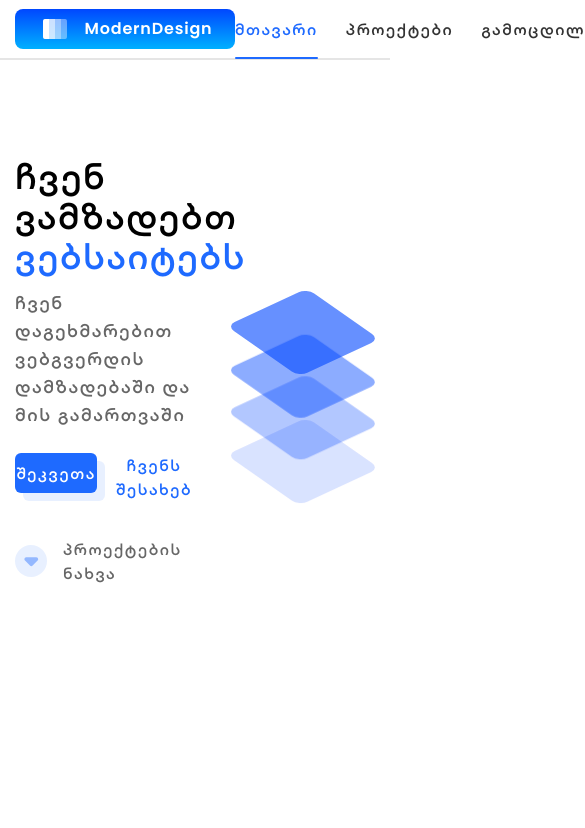
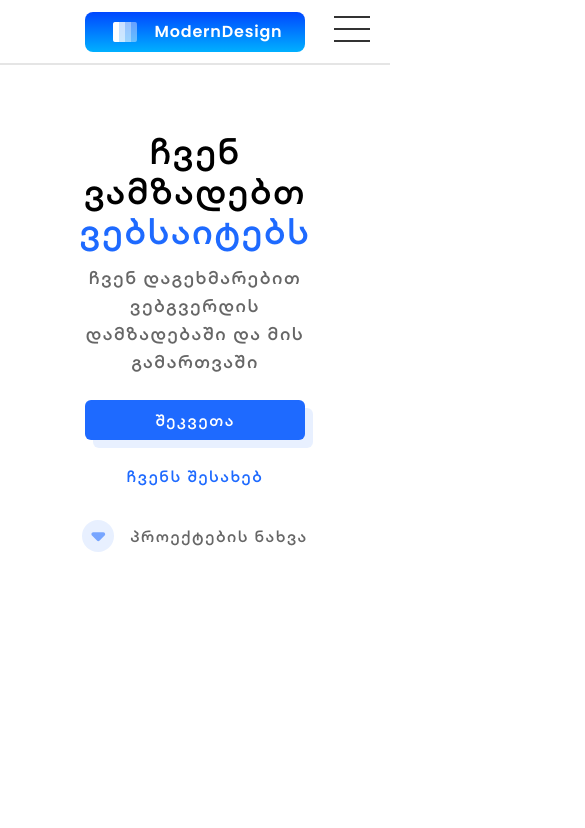
Before and after one commit to ModernDesigners/ModernDesign, a React (Vite) app: page / in a window 390 px wide. Shown: the top 828 px of the page, 585 px wide, since content can reach past the window. Built offline with nearby package versions, Linux system fonts and the light colour scheme.

Commit message:
Added Navbar/HeroPage Respnsive

```diff
--- a/src/App.tsx
+++ b/src/App.tsx
@@ -11,11 +11,11 @@ function App() {
     <>
       <Navbar />
       <Hero />
-      <Projects />
+      {/* <Projects />
       <Experience />
       <Service />
       <Contact />
-      <Footer />
+      <Footer />  */}
     </>
   );
 }
--- a/src/components/Navbar.tsx
+++ b/src/components/Navbar.tsx
@@ -8,16 +8,46 @@ export default function Navbar() {
     name: string;
     link: string;
   }[] = navLinks;
+
+  const [isNavbarOpen, setIsNavbarOpen] = useState<boolean>(false);
+  console.log(isNavbarOpen);
+
   return (
-    <nav className=" w-full border-b-2 top-0 border-navLine h-[60px] z-10 bg-white">
-      <div className=" max-w-[1350px] px-[15px] m-auto  flex items-center justify-between h-full">
-        <div className="h-[40px] logo flex justify-center items-center gap-3 iconBg cursor-pointer min-w-[220px] rounded-lg">
-          {IiconBG}{" "}
+    <nav
+      className={`w-full border-b-2 top-0 border-navLine h-[65px]  z-10 transition-all  bg-white md:fixed md:overflow-hidden md:pb-3 ${
+        isNavbarOpen ? "!h-[410px]" : ""
+      } `}
+    >
+      <div
+        onClick={() => setIsNavbarOpen((state) => !state)}
+        className=" h-9 aspect-square absolute top-4 right-5 items-center z-30 flex-col gap-[10px] hidden lg:flex md:flex"
+      >
+        <span
+          className={`block w-full h-[2px] transition-transform duration-150 bg-mainBlack ${
+            isNavbarOpen ? "translate-y-3 rotate-45" : ""
+          }`}
+        ></span>
+        <span
+          className={`block w-full h-[2px] transition-opacity duration-150 bg-mainBlack ${
+            isNavbarOpen ? "opacity-0" : ""
+          } `}
+        ></span>
+        <span
+          className={`block w-full h-[2px] transition-transform duration-150 bg-mainBlack ${
+            isNavbarOpen ? "-translate-y-3 -rotate-45" : ""
+          }`}
+        ></span>
+      </div>
+
+      <div className="max-w-[1350px] px-[15px] m-auto  flex items-center justify-between h-full md:flex-col md:pt-3 ">
+        <div className="min-h-[40px]   logo flex justify-center items-center gap-3 iconBg cursor-pointer min-w-[220px] rounded-lg ">
+          {IiconBG}
           <p className=" font-main2 text-white tracking-wider">ModernDesign</p>
         </div>
-        <ul className="  inline-flex items-center gap-7">
+        <ul className="  inline-flex items-center gap-7 md:flex-col">
           {navButtons.map((e, i) => (
             <li
+              onClick={() => setIsNavbarOpen(false)}
               className={` h-[60px] relative text-mainBlack flex  before:w-full items-center text-base before:transition-transform before:duration-300 before:origin-left before:content-[''] before:absolute before:bottom-0 before:h-[2px] rounded-lg before:rounded before:bg-main before:scale-x-0 ${
                 navActive == i ? " before:scale-x-100" : " before:scale-x-0"
               }`}
--- a/src/index.css
+++ b/src/index.css
@@ -5,6 +5,7 @@
 @font-face {
   font-family: mainGeo;
   src: url("assets/fonts/MainSemiBold.woff");
+
 }
 @font-face {
   font-family: mainEng;
--- a/src/pages/home/Hero.tsx
+++ b/src/pages/home/Hero.tsx
@@ -1,5 +1,5 @@
 import DecorBlock from "../../assets/curves/DecorBlock";
-import Blocks1 from "../../assets/curves/Blocks1";
+import Blocks1 from "../../assets/curves/blocks1";
 import { IarrowDown } from "../../assets/icons/icons";
 
 export default function Hero() {
@@ -14,8 +14,8 @@ export default function Hero() {
   return (
     <div className="heroSection relative overflow-hidden">
       <div className="contentContainer">
-        <div className=" flex items-center min-h-screen  pb-56">
-          <div className=" w-[50%]  flex flex-col gap-6">
+        <div className=" flex items-center min-h-screen sm:min-h-full pb-56  sm:flex-col md:mt-[65px] sm:!mt-[130px]  sm:text-center sm:pb-0 ">
+          <div className=" w-[50%]  flex flex-col gap-6 sm:w-[70%] ">
             <div className="flex flex-col gap-[14px]">
               <p className="text-black text-4xl">
                 ჩვენ ვამზადებთ <span className="text-main">ვებსაიტებს</span>
@@ -24,21 +24,21 @@ export default function Hero() {
                 ჩვენ დაგეხმარებით ვებგვერდის დამზადებაში და მის გამართვაში
               </p>
             </div>
-            <div className="flex gap-4">
+            <div className="flex gap-4 sm:flex-col items-center">
               <button className="defButton">შეკვეთა</button>
               <button className="text-main w-[220px] h-[40px] transition-colors duration-300 rounded-md hover:bg-mainBack2">
                 ჩვენს შესახებ
               </button>
             </div>
-            <div className="cursor-pointer [&>div>svg>path]:animate-pulse flex items-center mt-5 text-black6 ">
+            <div className="cursor-pointer [&>div>svg>path]:animate-pulse flex items-center mt-5 text-black6 sm:mt-0 sm:justify-center ">
               <div className=" h-8 aspect-square rounded-full bg-mainBack2 flex items-center justify-center [&>svg>path]:fill-mainHover mr-4">
                 {IarrowDown}
               </div>
               <p className="">პროექტების ნახვა</p>
             </div>
           </div>
-          <div className=" w-[50%] flex items-center justify-center">
-            <div className="relative w-[100%] flex justify-end">
+          <div className=" w-[50%] flex items-center justify-center sm:hidden">
+            <div className="relative w-[100%] flex justify-end ">
               {decorBlocks.map((e: string[], i: number) => (
                 <DecorBlock
                   key={i}
@@ -54,7 +54,7 @@ export default function Hero() {
           </div>
         </div>
       </div>
-      <Blocks1 className="absolute w-full left-0 bottom-0 pointer-events-none objCurves" />
+      <Blocks1 className="absolute w-full left-0 bottom-0 pointer-events-none objCurves sm:hidden" />
     </div>
   );
 }
--- a/tailwind.config.js
+++ b/tailwind.config.js
@@ -54,6 +54,16 @@ export default {
       dropShadow: {
         stars: "0px 0px 10px rgba(70, 244, 255, 0.50)",
       },
+      screens: {
+        // "2xl": { max: "1750px" },
+        // xl: { max: "1440px" },
+        // xls: { max: "1279px" },
+        // lg: { max: "991px" },
+        md: { max: "771px" },
+        sm: { max: "590px" },
+        // sm2: { max: "510px" },
+        // mobile: { max: "450px" },
+      },
     },
   },
   plugins: [],
```
